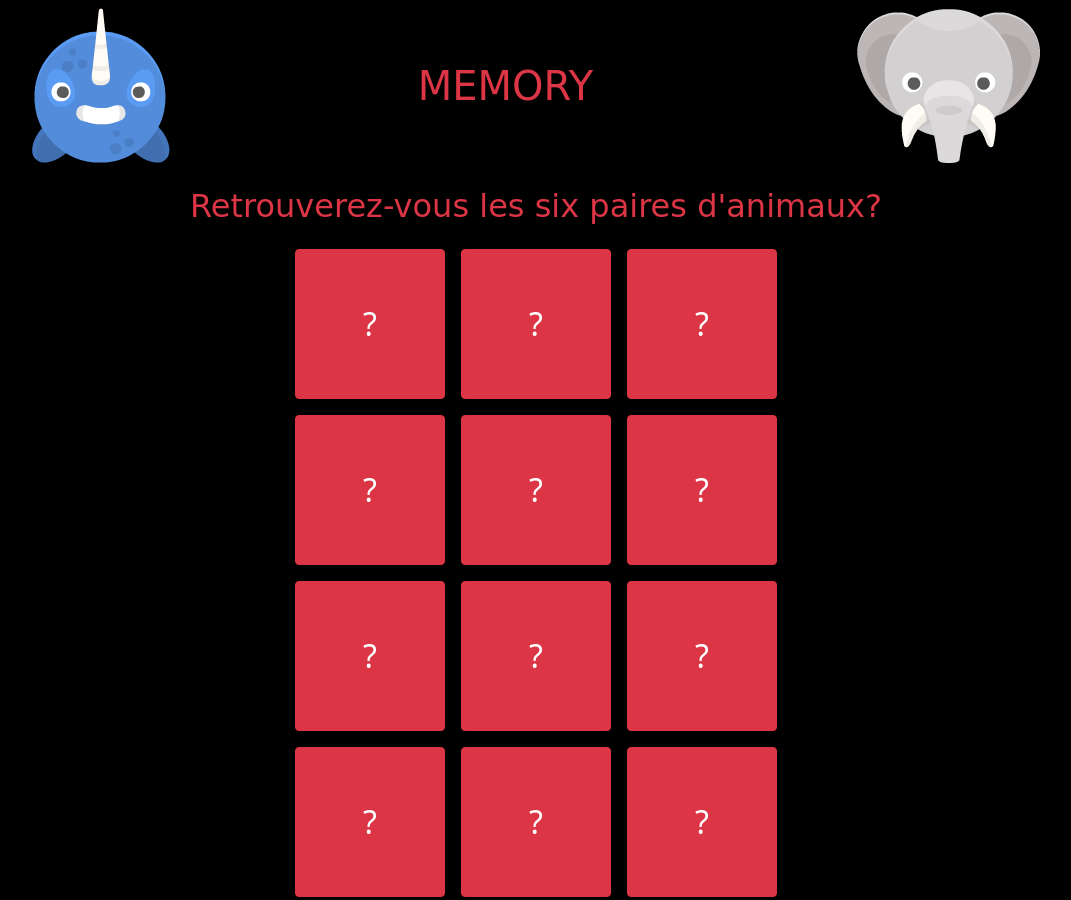
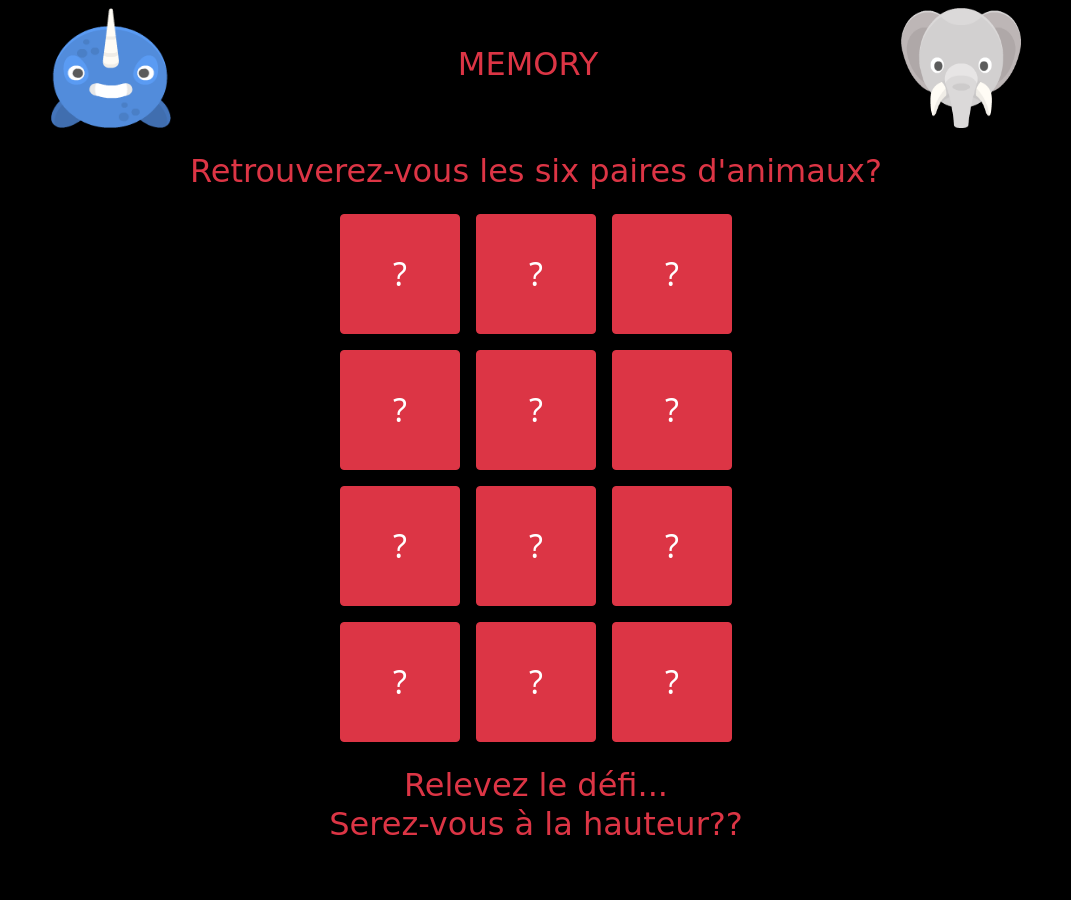
Before and after one commit to 22101986/-valuation, a website built with Parcel: page index.html in a window 1280 px wide. Shown: the top 900 px of the page, without its empty margins (104-1175 px from the left). Built offline with nearby package versions, Linux system fonts and the light colour scheme; a web font is replaced by a local one.

Commit message:
média-query

```diff
--- a/css/main.css
+++ b/css/main.css
@@ -95,10 +95,16 @@ textarea {
   background-color:black;
 }
 .size {
-  width: 120px;
-  height: 120px;
+  width: 90px;
+  height: 90px;
 }
+ @media (min-width: 600px) {
+ .size {
+   width: 120px;
+   height: 120px;
+ }
 
+ }
 
 
 
--- a/index.html
+++ b/index.html
@@ -26,9 +26,9 @@
   <header>
     <nav class="navbar">
       <div class="container-fluid d-flex justify-content-around">
-        <img src="img/narwhal.png" alt="narwhal">
-        <span class="navbar-brand mb-0 h1"><h1 class="police">MEMORY</h1></span>
-        <img src="img/elephant.png" alt="elephant">
+        <img class="size" src="img/narwhal.png" alt="narwhal">
+        <span class="navbar-brand mb-0 h1"><h2 class="police">MEMORY</h2></span>
+        <img  class="size" src="img/elephant.png" alt="elephant">
 
       </div>
     </nav>
--- a/js/main.js
+++ b/js/main.js
@@ -22,9 +22,9 @@ function displayArray() {
         element += "<div>"
         for(var j = 0; j < array[i].length; j++) {
             if(array[i][j] === 0){
-            element += "<button class='btn btn-danger m-2' style='width:150px;height:150px'onclick='verif(\""+i+"-"+j+"\")'><h1>?</h1></button>";
+            element += "<button class='btn btn-danger m-2 size' onclick='verif(\""+i+"-"+j+"\")'><h1>?</h1></button>";
             }else {
-                element += "<img src='"+ getImage(array[i][j])+"' style='width:150px;height:150px' class='m-2'>";
+                element += "<img src='"+ getImage(array[i][j])+"' class='m-2 size'>";
             }
         }
         element += "</div>";
```
